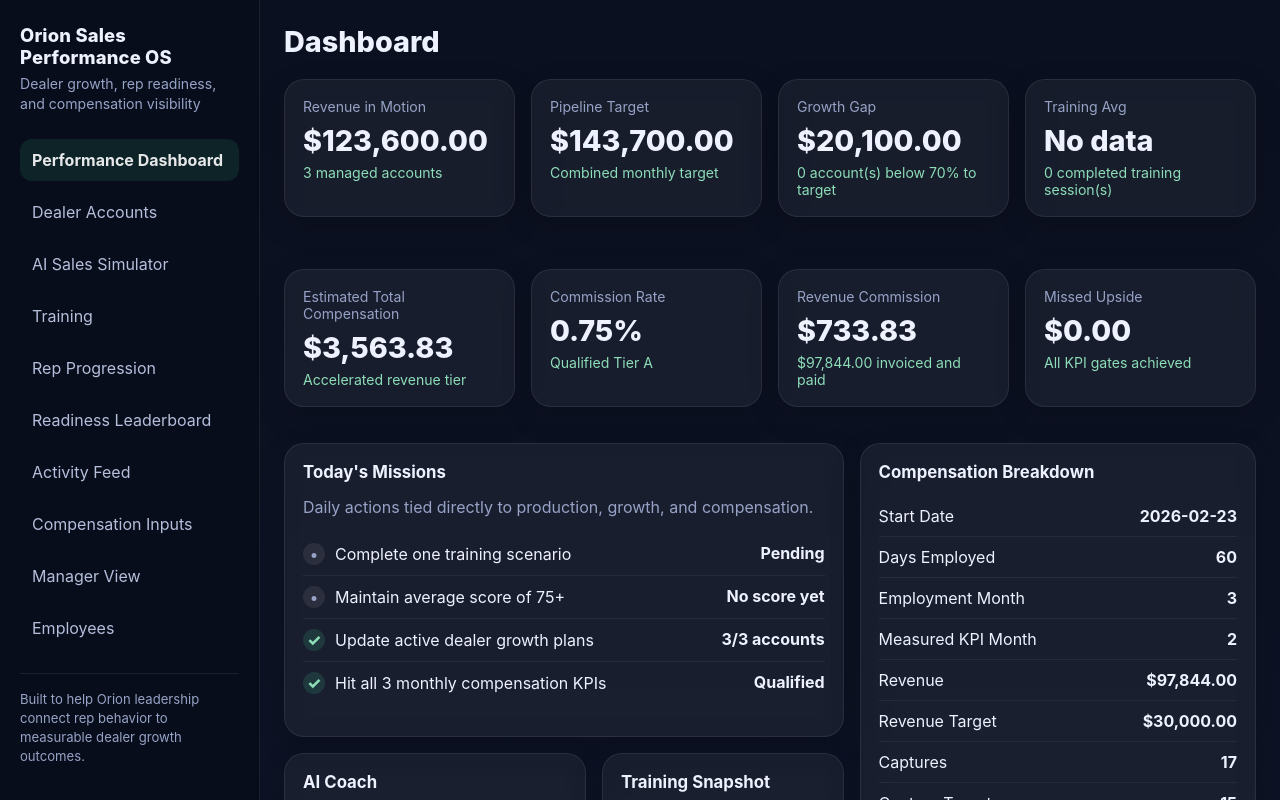
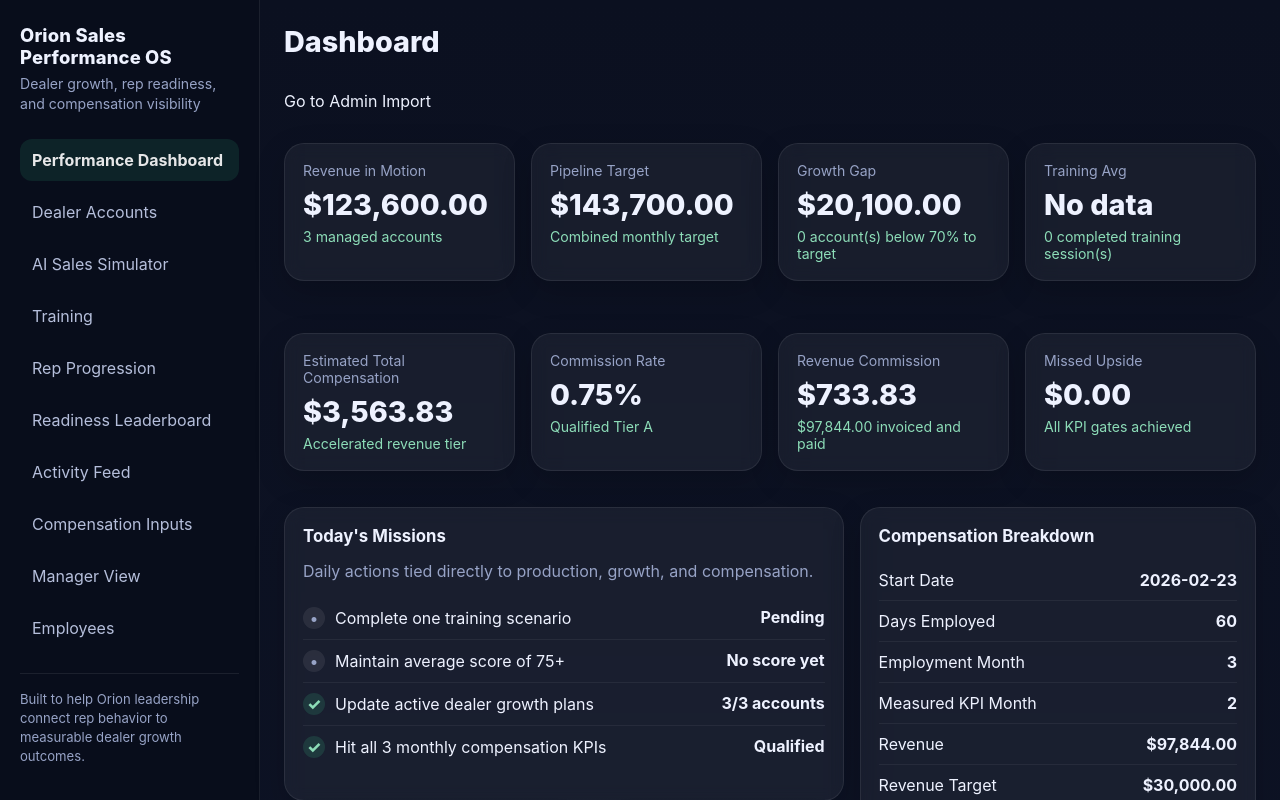
Before and after one commit to GeniusSeeker33/sales_simulator_orion, a React (Vite) app: page /dashboard in a window 1280 px wide. Shown: the top 800 px of the page. Built offline with nearby package versions, Linux system fonts and the light colour scheme.

Commit message:
modified files: src/App.jsx, src/pages/Dashboard.jsx

```diff
--- a/src/App.jsx
+++ b/src/App.jsx
@@ -15,10 +15,10 @@
 export default function App() {
   return (
     <Routes>
-      {/* Default Route */}
       <Route path="/" element={<Navigate to="/dashboard" replace />} />
 
-      {/* Core Pages */}
+      <Route path="/admin/import" element={<AdminImport />} />
+
       <Route path="/dashboard" element={<Dashboard />} />
       <Route path="/sales-simulator" element={<SalesSimulator />} />
       <Route path="/training" element={<Training />} />
@@ -31,10 +31,6 @@
       <Route path="/employees" element={<Employees />} />
       <Route path="/admin/import" element={<AdminImport />} />
 
-      {/* ✅ Sales Simulator (must be BEFORE wildcard) */}
-      <Route path="/sales-simulator" element={<SalesSimulator />} />
-
-      {/* Catch-All Route (ALWAYS LAST) */}
       <Route path="*" element={<Navigate to="/dashboard" replace />} />
     </Routes>
   );
--- a/src/pages/Dashboard.jsx
+++ b/src/pages/Dashboard.jsx
@@ -1,5 +1,5 @@
 import Layout from "../components/layout/Layout";
-import { useNavigate } from "react-router-dom";
+import { Link, useNavigate } from "react-router-dom";
 import {
   buildCompKpiCards,
   buildCompOpportunitySummary,
@@ -62,6 +62,11 @@
 
   return (
   <Layout title="Dashboard">
+
+    <div style={{ padding: "12px 0" }}>
+      <a href="/admin/import">Go to Admin Import</a>
+    </div>
+
     <section className="kpi-grid">
       {summary.kpis.map((kpi) => (
         <div key={kpi.id} className="card">
```
Lines whose indentation alone changed are shown as unchanged.
